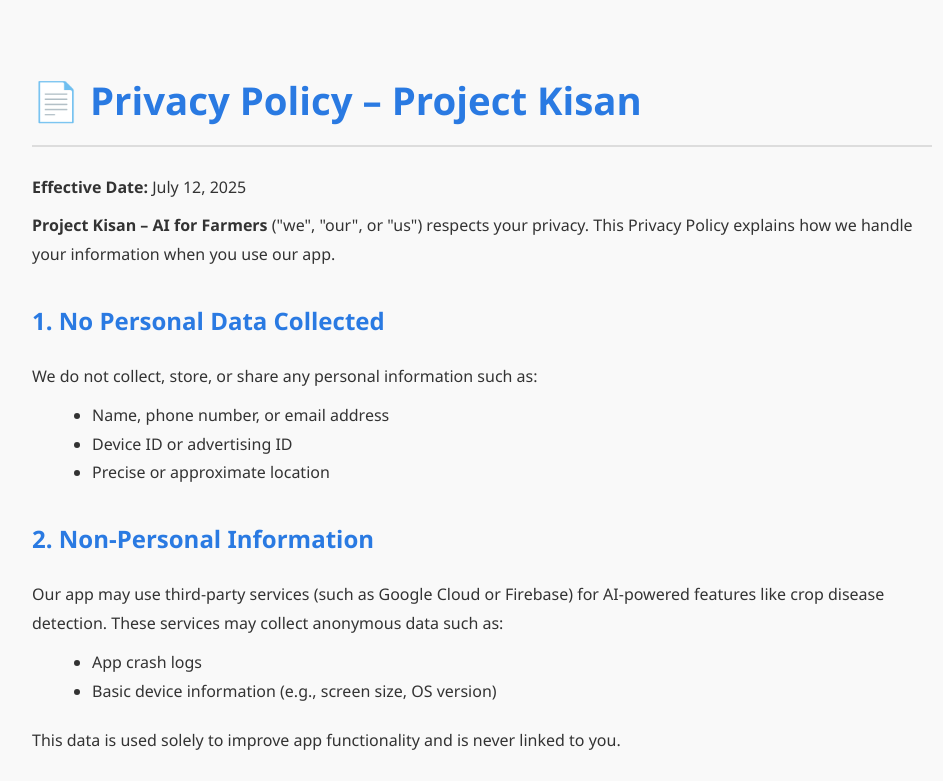
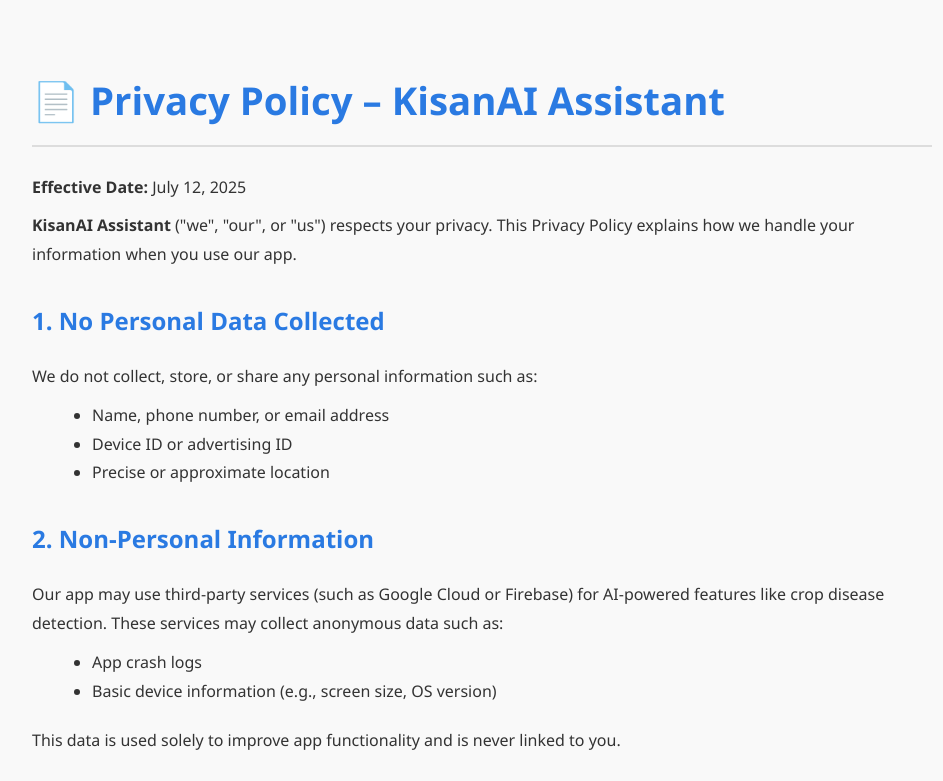
Before and after one commit to premanish9/project-kisan-policy, a plain HTML site: page index.html in a window 1280 px wide. Shown: the top 781 px of the page, without its empty margins (158-1101 px from the left). Drawn offline with Linux system fonts and the light colour scheme.

Commit message:
Update index.html

```diff
--- a/index.html
+++ b/index.html
@@ -39,9 +39,9 @@
   </style>
 </head>
 <body>
-  <h1>📄 Privacy Policy – Project Kisan</h1>
+  <h1>📄 Privacy Policy – KisanAI Assistant</h1>
   <p><strong>Effective Date:</strong> July 12, 2025</p>
-  <p><strong>Project Kisan – AI for Farmers</strong> ("we", "our", or "us") respects your privacy. This Privacy Policy explains how we handle your information when you use our app.</p>
+  <p><strong>KisanAI Assistant</strong> ("we", "our", or "us") respects your privacy. This Privacy Policy explains how we handle your information when you use our app.</p>
 
   <h2>1. No Personal Data Collected</h2>
   <p>We do not collect, store, or share any personal information such as:</p>
```
